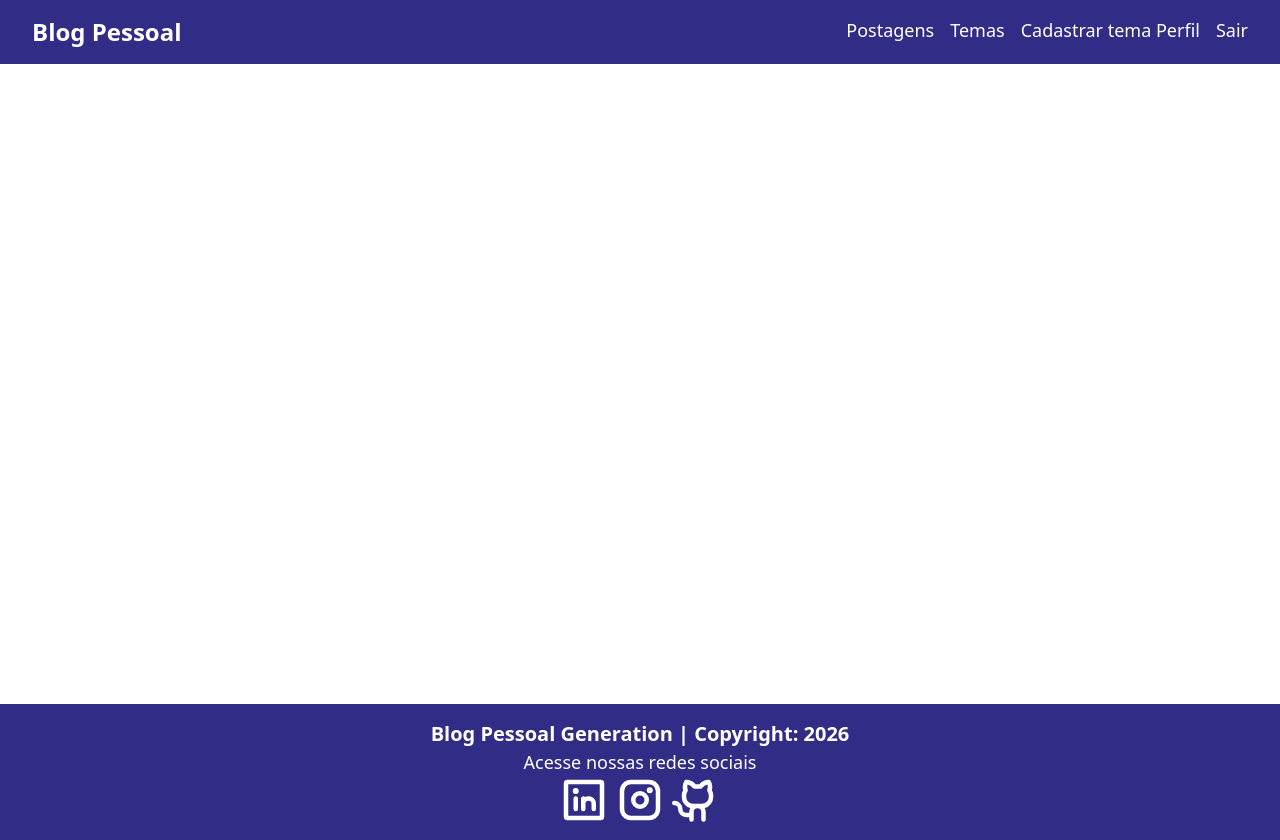
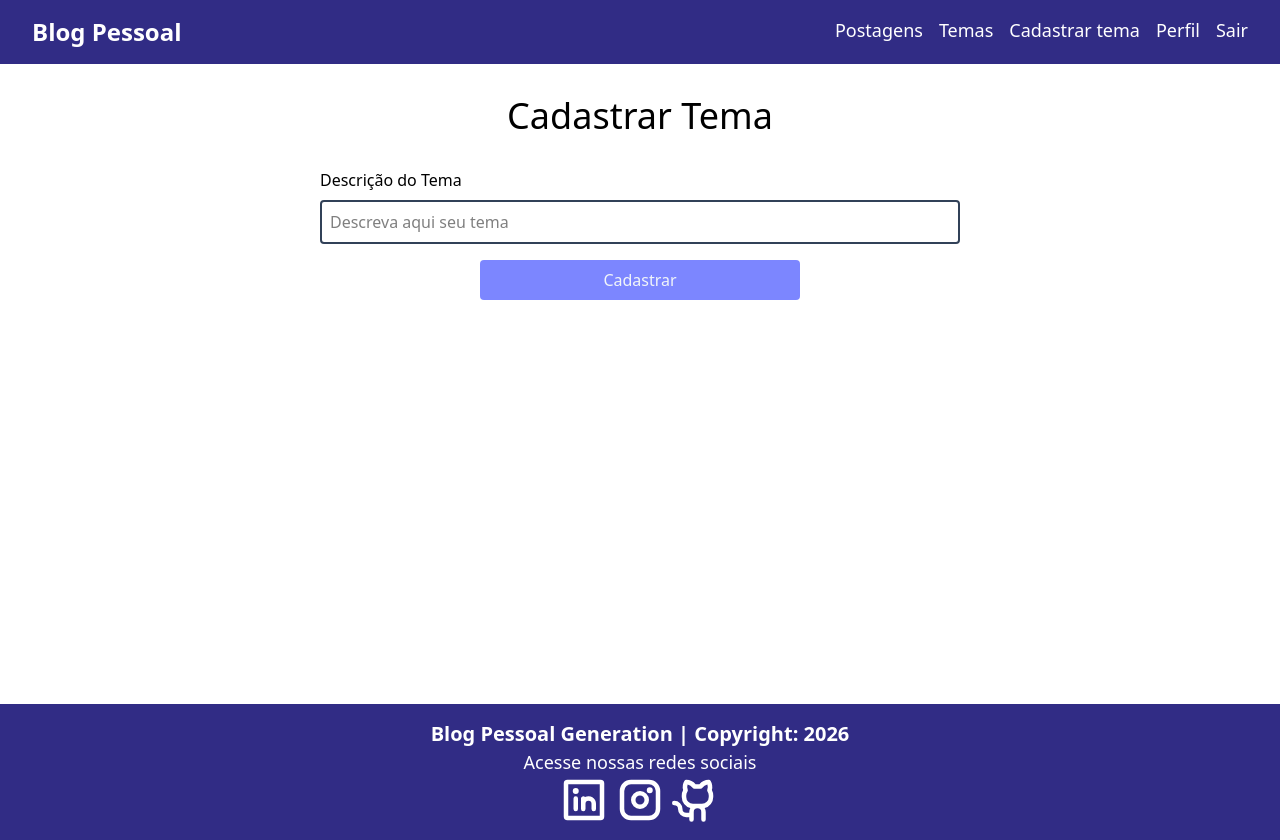
Before and after one commit to eduardo-olvreis/blog_pessoal_front, a React (Vite) app: page /cadastrartema in a window 1280 px wide. Built offline with nearby package versions, Linux system fonts and the light colour scheme.

Commit message:
feat: cadastrar tema

```diff
--- a/src/App.tsx
+++ b/src/App.tsx
@@ -2,6 +2,7 @@
 import { AuthProvider } from "./contexts/AuthContext";
 import Home from "./pages/home/Home";
 import Navbar from "./components/navbar/Navbar"
+import FormTema from "./components/tema/formtema/FormTema";
 import Footer from "./components/footer/Footer"
 import Cadastro from "./pages/cadastro/Cadastro";
 import Login from "./pages/login/Login";
@@ -19,6 +20,8 @@
               <Route path="/home" element={<Home/>} />
               <Route path="/cadastro" element={<Cadastro/>} />
               <Route path="/temas" element={<ListaTemas/>} />
+              <Route path="/cadastrartema" element={<FormTema />} />
+              <Route path="/editartema/:id" element={<FormTema />} />
             </Routes>
           </div>
           <Footer/>
--- a/src/components/navbar/Navbar.tsx
+++ b/src/components/navbar/Navbar.tsx
@@ -21,7 +21,7 @@
           <div className="flex gap-4">
             Postagens
             <Link to="/temas" className="hover:underline">Temas</Link>
-            Cadastrar tema
+            <Link to='/cadastrartema' className='hover:underline'>Cadastrar tema</Link>
             Perfil
             <Link to="" onClick={logout} className="hover:underline">Sair</Link>
           </div>
--- /dev/null
+++ b/src/components/tema/formtema/FormTema.tsx
@@ -0,0 +1,28 @@
+function FormTema() {
+  return(
+    <div className="container flex flex-col items-center justify-center mx-auto">
+      <h1 className="text-4xl text-center my-8">
+        Cadastrar Tema
+      </h1>
+
+      <form className="w-1/2 flex flex-col gap-4">
+        <div className="flex flex-col gap-2">
+          <label htmlFor="descricao">Descrição do Tema</label>
+          <input
+            type="text"
+            placeholder="Descreva aqui seu tema"
+            name="descricao"
+            className="border-2 border-slate-700 rounded p-2"
+          />
+        </div>
+        <button
+          className="rounded text-slate-100 bg-indigo-400 hover:bg-indigo-800 w-1/2 py-2 mx-auto flex justify-center"
+          type="submit">
+          Cadastrar
+        </button>
+      </form>
+    </div>
+  )
+}
+
+export default FormTema
```
